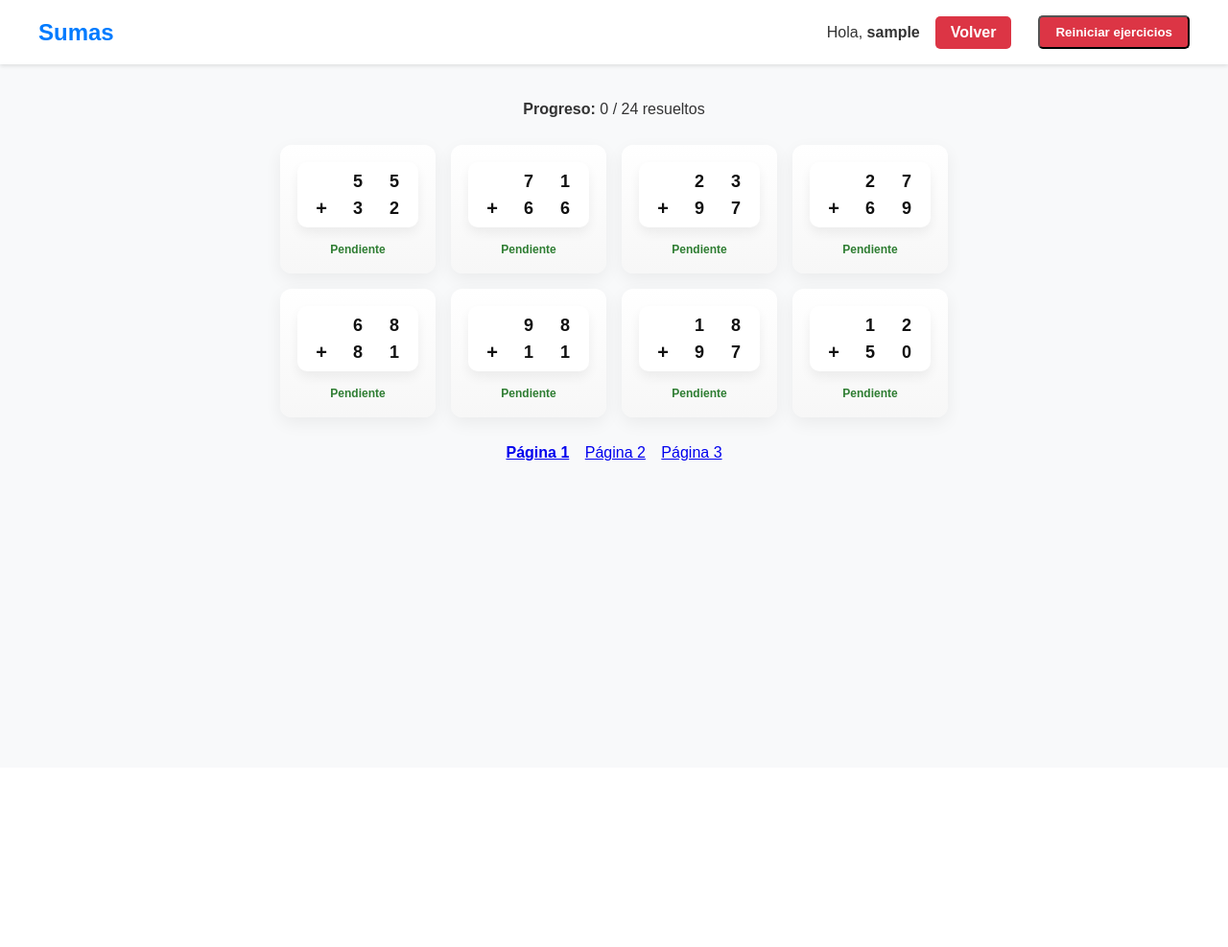
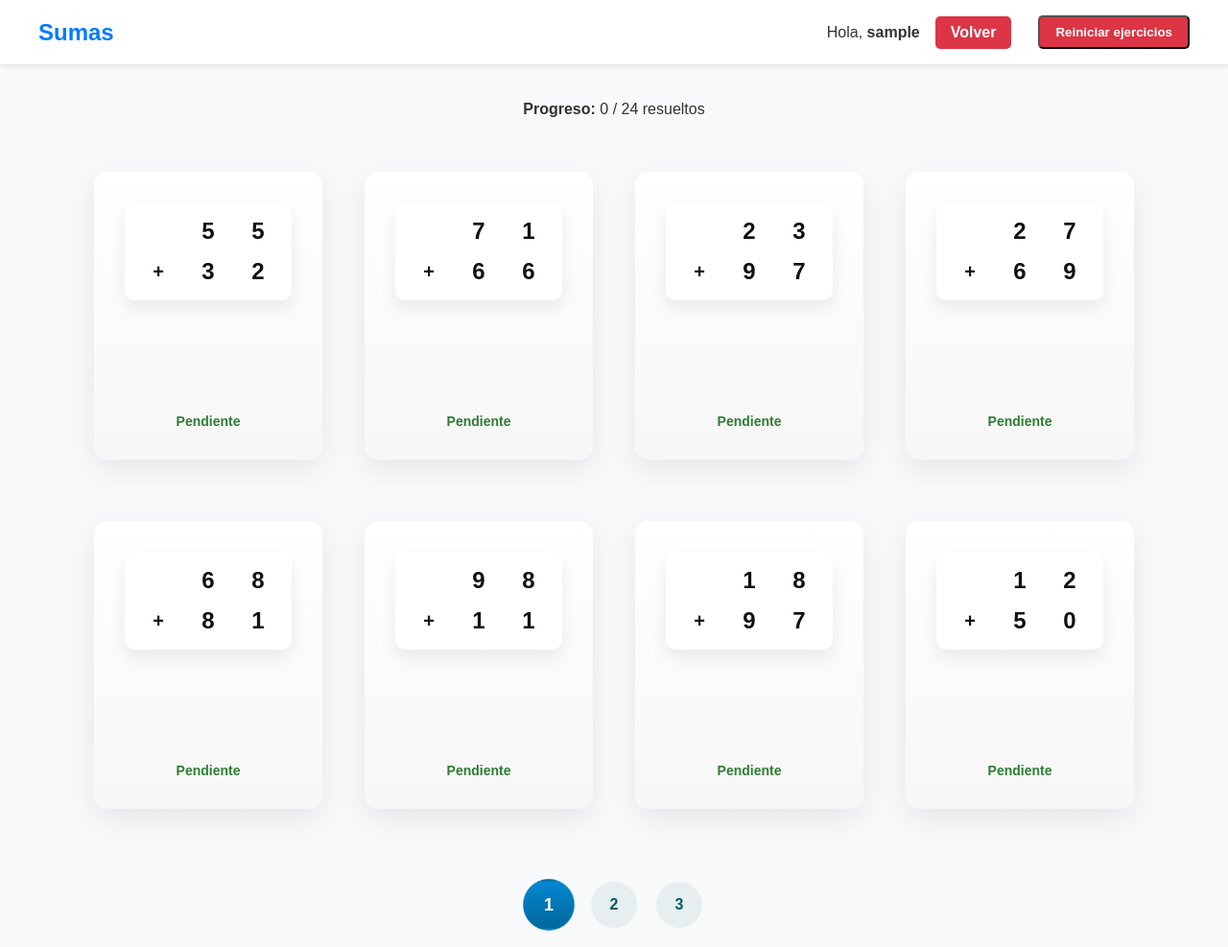
Before and after one commit to fbennassar/programacion-web, a PHP site: page /ejercicios.php in a window 1280 px wide. Shown: the whole page at 96% size. Before the commit the page ends 480 px from the top, so only its background shows below. Run offline with PHP 8.4, Linux system fonts and the light colour scheme; the visitor is signed in with stand-in values (Sample User, id 1); data that the repository does not hold is empty.

Commit message:
improve UI/UX

```diff
--- a/css/ejercicios.css
+++ b/css/ejercicios.css
@@ -3,21 +3,24 @@
 }
 .grid {
     display: grid;
-    grid-template-columns: repeat(4, 1fr);
-    gap: 16px;
-    max-width: 1000px;
+    grid-template-columns: repeat(3, 1fr);
+    padding: 28px;
+    gap: 36px;
+    max-width: 1100px;
     margin: 28px auto;
 }
 .card {
     background: linear-gradient(180deg, #fff, #f7f7f7);
-    border-radius: 12px;
-    padding: 18px;
-    box-shadow: 0 6px 18px rgba(0,0,0,0.06);
+    border-radius: 14px;
+    min-height: 220px;
+    padding: 32px;
+    box-shadow: 0 10px 30px rgba(0,0,0,0.08);
     cursor: pointer;
     display: flex;
     align-items: center;
     justify-content: space-between;
     position: relative;
+    transition: transform 180ms ease, box-shadow 180ms ease;
 }
 .card.done {
     opacity: 0.6;
@@ -133,17 +136,28 @@
 .answer-box.filled { background:#f3fff3; }
 
 /* Mini card stacked calc */
-.mini-calc { display: grid; gap:4px; align-items:end; background:#fff; padding:8px; border-radius:10px; box-shadow: 0 6px 12px rgba(0,0,0,0.06); }
-.mini-cell { display:flex; align-items:center; justify-content:center; font-weight:800; font-size:18px; min-width:34px; min-height:24px; }
+.mini-calc { display: grid; gap:6px; align-items:end; background:#fff; padding:12px; border-radius:10px; box-shadow: 0 8px 18px rgba(0,0,0,0.08); }
+.mini-cell { display:flex; align-items:center; justify-content:center; font-weight:900; font-size:24px; min-width:46px; min-height:36px; }
 .mini-operator { font-size:20px; color:#111; }
 .mini-cell.mini-top, .mini-cell.mini-bot { color:#111; }
 .mini-cell.mini-empty { min-width:34px; min-height:24px; }
-.card .status { margin-top:8px; font-size:12px; }
+.card .status { margin-top:8px; font-size:14px; }
+
+/* Bigger, more prominent result for completed cards */
+.card.done .status {
+    font-size: 20px;
+    font-weight: 900;
+    color: #145a32;
+    background: #e8f9ee;
+    padding: 8px 12px;
+    border-radius: 10px;
+    box-shadow: inset 0 1px 0 #fff;
+}
 
 /* Card visual improvements */
 .card { transition: transform 0.15s, box-shadow 0.15s; }
 .card:hover { transform: translateY(-6px); box-shadow: 0 10px 20px rgba(0,0,0,0.08); }
-.card-inner { display:flex; flex-direction:column; align-items:center; gap:8px; }
+.card-inner { display:flex; flex-direction:column; align-items:center; gap:8px; height:100%; justify-content:space-between; }
 .keypad { display:flex; flex-direction:column; gap:8px; }
 .keypad .row { display:flex; gap:8px; }
 .key { flex:1; padding:12px; border-radius:8px; border:none; background:#e8f5e9; cursor:pointer; font-size:18px; }
@@ -151,6 +165,55 @@
 .feedback { margin-top:12px; min-height:24px; text-align:center; }
 
 @media (max-width:700px) {
-    .grid { grid-template-columns: repeat(2, 1fr); }
+    .grid { grid-template-columns: repeat(1, 1fr); gap: 18px; }
     .overlay-content { width:92%; }
 }
+
+/* Desktop/Large monitor: 4 columns x 2 rows for symmetry */
+@media (min-width:1200px) {
+    .grid {
+        grid-template-columns: repeat(4, 1fr);
+        grid-auto-rows: 300px; /* two rows of equal height when 8 items are present */
+        gap: 64px 44px; /* larger vertical gap and horizontal gap */
+        max-width: 1600px; /* expand max width on very large monitors for spacing */
+    }
+    .card {
+        min-height: 30%; /* card will fill the grid row height */
+    }
+    .pagination { margin-top: 64px; }
+}
+
+/* Pagination dots */
+.pagination { display:flex; gap:20px; justify-content:center; align-items:center; margin-top:48px; }
+.page-dot {
+    width:44px;
+    height:44px;
+    border-radius:50%;
+    background:#e6eef0;
+    display:inline-flex;
+    align-items:center;
+    justify-content:center;
+    text-decoration:none;
+    color:#045a64;
+    font-weight:700;
+    font-size:16px;
+    border: 2px solid transparent;
+    transition: transform 220ms ease, background 220ms ease, border-color 220ms ease, color 220ms ease;
+}
+.page-dot:focus { outline: none; box-shadow: 0 0 0 4px rgba(33,150,243,0.12); }
+.page-dot.active {
+    background: linear-gradient(180deg,#0288d1,#01669a);
+    border-color: rgba(2,136,209,0.2);
+    transform: scale(1.12);
+    color: #fff;
+}
+@keyframes dotSlide {
+    0% { transform: translateY(8px) scale(0.9); opacity: 0.2; }
+    60% { transform: translateY(-6px) scale(1.14); opacity: 1; }
+    100% { transform: translateY(0) scale(1.12); opacity: 1; }
+}
+.page-dot.active { animation: dotSlide 420ms cubic-bezier(.2,.8,.2,1); }
+
+/* Small label for screen readers (visually hidden but accessible) */
+.sr-only { position: absolute !important; width:1px; height:1px; padding:0; margin:-1px; overflow:hidden; clip:rect(0,0,0,0); white-space:nowrap; border:0; }
+.dot-label { display:inline-block; }
--- a/ejercicios.php
+++ b/ejercicios.php
@@ -197,7 +197,6 @@ $page_ops = array_slice($operations, $start, 8);
                 <div class="card <?php echo ($op['status'] === 'done') ? 'done' : ''; ?>" data-id="<?php echo $op['id'] ?? 0; ?>" data-a="<?php echo $op['a']; ?>" data-b="<?php echo $op['b']; ?>" data-code="<?php echo $op['code']; ?>">
                     <div class="card-inner">
                         <?php
-                        // Render a small stacked representation inside the card
                         $sa = strval($op['a']);
                         $sb = strval($op['b']);
                         $maxLenSmall = max(strlen($sa), strlen($sb));
@@ -222,7 +221,6 @@ $page_ops = array_slice($operations, $start, 8);
                         </div>
                         <div class="status"><?php
                             if ($op['status'] === 'done') {
-                                // show numeric result with check mark
                                 if ($op['tipo'] === 'S') echo '✅ ' . ($op['a'] + $op['b']);
                                 else echo '✅ ' . ($op['a'] - $op['b']);
                             } else {
@@ -234,10 +232,13 @@ $page_ops = array_slice($operations, $start, 8);
             <?php endforeach; ?>
         </div>
 
-        <div class="pagination" style="text-align:center; margin-top:14px;">
+        <div class="pagination" aria-label="Paginación de ejercicios">
             <?php for ($p = 1; $p <= 3; $p++): ?>
-                <?php $active = $p === $page ? 'font-weight:bold;' : ''; ?>
-                <a href="?tipo=<?php echo $tipo; ?>&page=<?php echo $p; ?>" style="margin:6px; <?php echo $active; ?>">Página <?php echo $p; ?></a>
+                <?php $isActive = $p === $page; ?>
+                <a href="?tipo=<?php echo $tipo; ?>&page=<?php echo $p; ?>" class="page-dot <?php echo $isActive ? 'active' : ''; ?>" aria-label="Ir a página <?php echo $p; ?>" aria-current="<?php echo $isActive ? 'page' : 'false'; ?>">
+                    <span class="dot-label"><?php echo $p; ?></span>
+                    <span class="sr-only">Página <?php echo $p; ?></span>
+                </a>
             <?php endfor; ?>
         </div>
 
--- a/login.php
+++ b/login.php
@@ -1,8 +1,6 @@
 <?php
-// Iniciar la sesión
 session_start();
 
-// Si el usuario ya ha iniciado sesión, redirigirlo a la página de bienvenida
 if (isset($_SESSION["loggedin"]) && $_SESSION["loggedin"] === true) {
     header("location: welcome.php");
     exit;
@@ -118,13 +116,13 @@ if ($_SERVER["REQUEST_METHOD"] == "POST") {
 
         <form action="<?php echo htmlspecialchars($_SERVER["PHP_SELF"]); ?>" method="post">
             <div class="input-group <?php echo (!empty($username_err)) ? 'has-error' : ''; ?>">
-                <label for="username">Usuario o Correo</label>
+                <label for="username">Usuario</label>
                 <div class="input-wrapper">
                     <svg width="20" height="20" viewBox="0 0 24 24" fill="none" xmlns="http://www.w3.org/2000/svg">
                         <path d="M4 4H20C21.1 4 22 4.9 22 6V18C22 19.1 21.1 20 20 20H4C2.9 20 2 19.1 2 18V6C2 4.9 2.9 4 4 4Z" stroke="#888" stroke-width="2" stroke-linecap="round" stroke-linejoin="round" />
                         <path d="M22 6L12 13L2 6" stroke="#888" stroke-width="2" stroke-linecap="round" stroke-linejoin="round" />
                     </svg>
-                    <input type="text" id="username" name="username" placeholder="Escribe tu usuario o correo" value="<?php echo $username; ?>">
+                    <input type="text" id="username" name="username" placeholder="Escribe tu usuario" value="<?php echo $username; ?>">
                 </div>
                 <span class="help-block"><?php echo $username_err; ?></span>
             </div>
```
